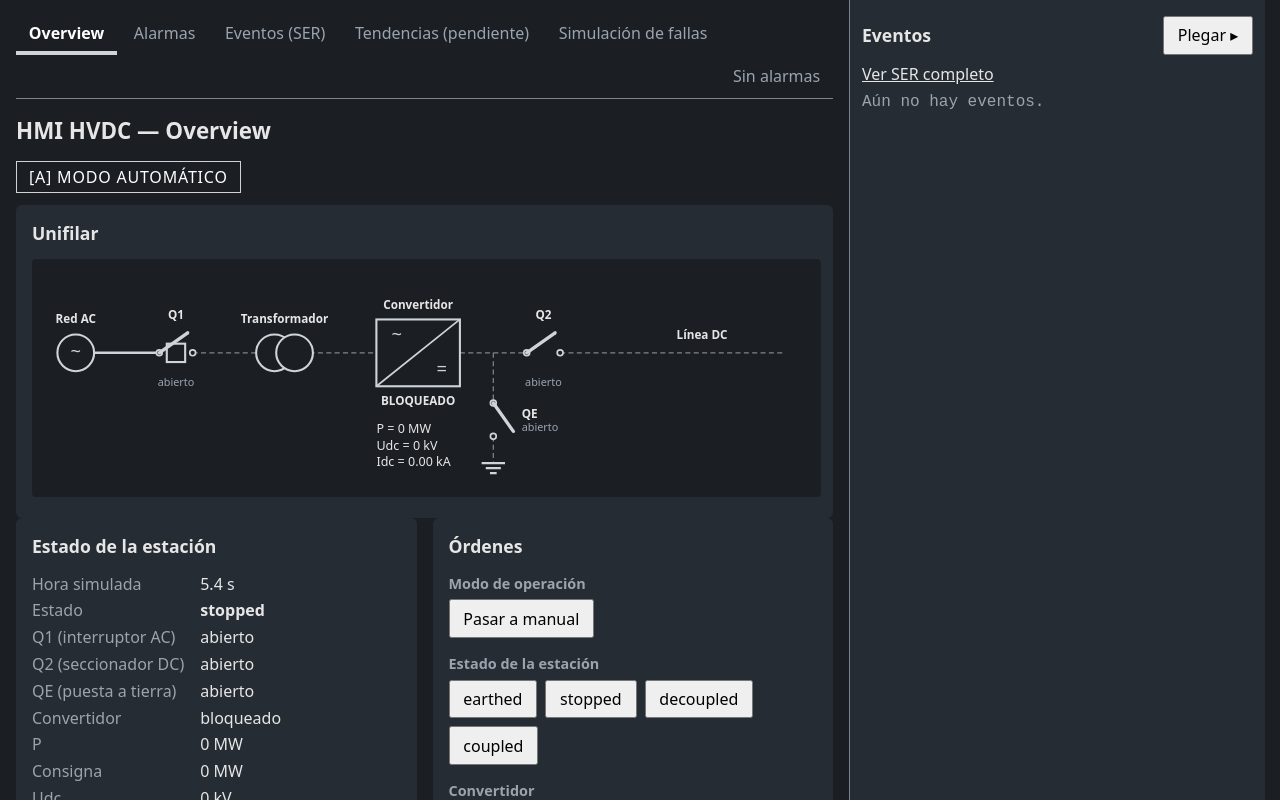
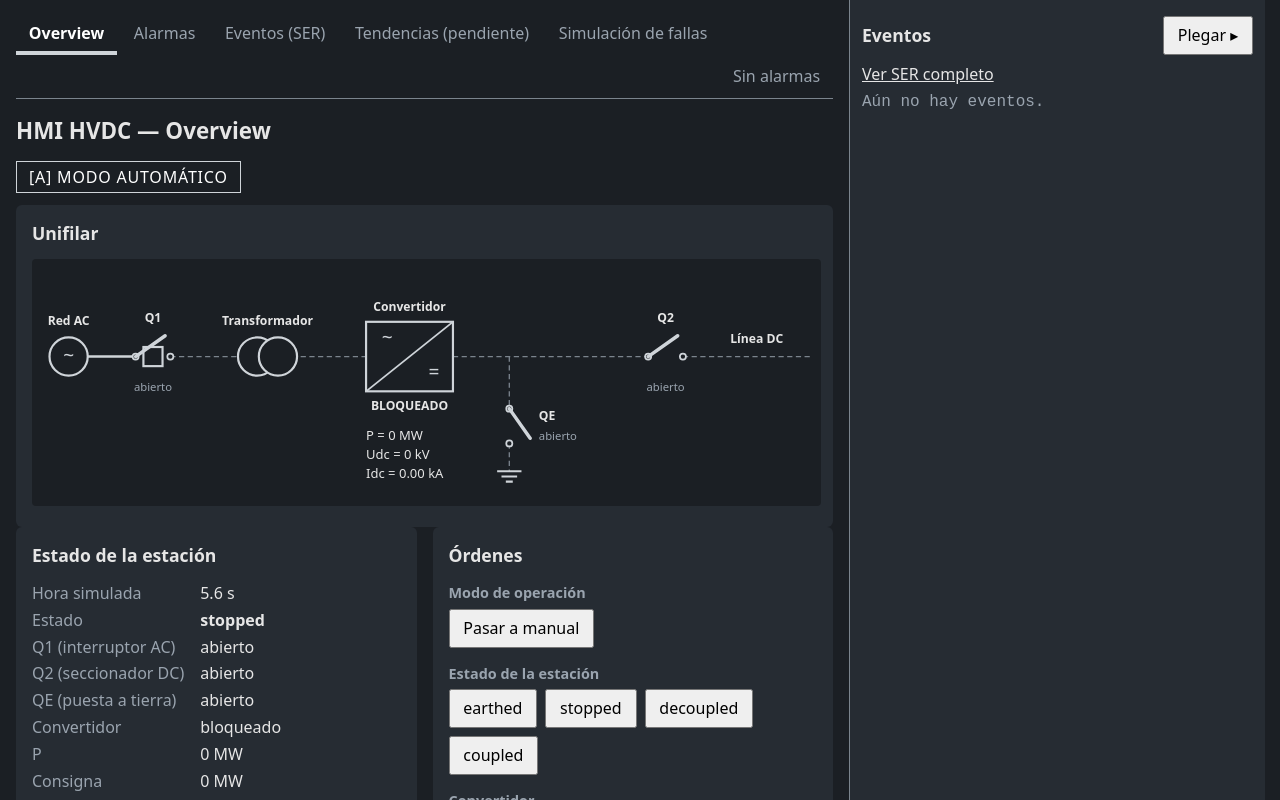
Before and after one commit to ajrcjf-web/hvdc-hmi, a React (Vite) app: page / in a window 1280 px wide. Shown: the top 800 px of the page. Built offline with nearby package versions, Linux system fonts and the light colour scheme.

Commit message:
feat: el unifilar se dibuja en píxeles reales con el layout y mide el ancho del panel y de los textos
Co-Authored-By: Claude Sonnet 5.5 <noreply@anthropic.com>

```diff
--- a/src/web/components/SingleLineDiagram.tsx
+++ b/src/web/components/SingleLineDiagram.tsx
@@ -1,19 +1,21 @@
 // Unifilar de la estación en SVG. Solo muestra: no recibe clics ni da órdenes.
-// Qué se dibuja lo decide describeDiagram; aquí solo se pone en el papel.
-import { converterLabels, formatValue } from "../../labels.ts";
+// Qué se dibuja lo decide describeDiagram; dónde va cada cosa, layoutDiagram.
+//
+// El dibujo es en píxeles reales (1 unidad = 1 píxel): al ensanchar la ventana solo crecen
+// las distancias entre los equipos y el largo de las líneas. Las letras, el grosor de las
+// líneas y los símbolos mantienen su tamaño. Si el lugar es más angosto que el mínimo que
+// necesitan las etiquetas para no tocarse, el dibujo completo se achica de forma pareja.
+import { useMemo, useRef } from "react";
+import { converterLabels } from "../../labels.ts";
 import type { Station } from "../../station.ts";
-import { describeDiagram, type Energization } from "../diagram.ts";
+import { describeDiagram, formatReadings, type Energization } from "../diagram.ts";
+import { layoutDiagram } from "../diagramLayout.ts";
+import { useElementWidth, useTextMetrics } from "../diagramMetrics.ts";
 import { SwitchSymbol } from "./SwitchSymbol.tsx";
 
 type Props = {
   station: Station;
 };
-
-const MAIN_Y = 110; // altura de la línea principal
-const Q1_X = 170;
-const Q2_X = 610;
-const QE_X = 550; // la derivación a tierra sale entre el convertidor y Q2
-const CONVERTER = { x: 410, y: 70, width: 100, height: 80 };
 
 function Wire({ x1, y1, x2, y2, energized }: {
   x1: number;
@@ -28,20 +30,42 @@ function Wire({ x1, y1, x2, y2, energized }: {
 
 export function SingleLineDiagram({ station }: Props) {
   const model = describeDiagram(station);
-  const { switches, segments, readings } = model;
+  const { switches, segments } = model;
   const blocked = model.converter === "blocked";
+  const readings = formatReadings(model.readings);
+
+  const frameRef = useRef<HTMLDivElement>(null);
+  const available = useElementWidth(frameRef);
+  const { fontPx, textWidth } = useTextMetrics();
+  const layout = useMemo(
+    () => layoutDiagram(available, fontPx, textWidth),
+    [available, fontPx, textWidth],
+  );
+  const { labels, converter, qe } = layout;
+  const mainY = layout.mainY;
 
   const description =
     `Estado ${model.state}. ` +
     `Q1 ${switches.Q1.position}, Q2 ${switches.Q2.position}, QE ${switches.QE.position}. ` +
     `Convertidor ${converterLabels[model.converter]}.`;
 
+  // Un texto del dibujo, en el lugar que le reservó el layout.
+  const at = (id: keyof typeof labels) => ({
+    x: labels[id].x,
+    y: labels[id].y,
+    textAnchor: labels[id].anchor,
+  });
+
   return (
     <section className="panel">
       <h2>Unifilar</h2>
+      <div
+        ref={frameRef}
+        className={model.abnormal ? "diagram-frame diagram-abnormal" : "diagram-frame"}
+      >
         <svg
-        className={model.abnormal ? "diagram diagram-abnormal" : "diagram"}
-        viewBox="0 0 940 280"
+          className="diagram"
+          viewBox={`0 0 ${layout.width} ${layout.height}`}
           role="img"
           aria-labelledby="diagram-title diagram-desc"
         >
@@ -49,75 +73,136 @@ export function SingleLineDiagram({ station }: Props) {
           <desc id="diagram-desc">{description}</desc>
 
           {model.abnormal && (
-          <text className="abnormal-text" x={470} y={24} textAnchor="middle">
+            <text className="abnormal-text" {...at("abnormal")}>
               ESTADO INCONSISTENTE
             </text>
           )}
 
           {/* Cables, debajo de los símbolos */}
-        <Wire x1={72} y1={MAIN_Y} x2={Q1_X - 20} y2={MAIN_Y} energized={segments.acGrid} />
-        <Wire x1={Q1_X + 20} y1={MAIN_Y} x2={CONVERTER.x} y2={MAIN_Y} energized={segments.acStation} />
           <Wire
-          x1={CONVERTER.x + CONVERTER.width}
-          y1={MAIN_Y}
-          x2={Q2_X - 20}
-          y2={MAIN_Y}
+            x1={layout.redAc.cx + 22}
+            y1={mainY}
+            x2={layout.q1.cx - 20}
+            y2={mainY}
+            energized={segments.acGrid}
+          />
+          <Wire
+            x1={layout.q1.cx + 20}
+            y1={mainY}
+            x2={converter.x}
+            y2={mainY}
+            energized={segments.acStation}
+          />
+          <Wire
+            x1={converter.x + converter.width}
+            y1={mainY}
+            x2={layout.q2.cx - 20}
+            y2={mainY}
             energized={segments.dcStation}
           />
-        <Wire x1={Q2_X + 20} y1={MAIN_Y} x2={900} y2={MAIN_Y} energized={segments.dcLine} />
-        <Wire x1={QE_X} y1={MAIN_Y} x2={QE_X} y2={170} energized={segments.dcStation} />
-        <Wire x1={QE_X} y1={210} x2={QE_X} y2={242} energized="dead" />
+          <Wire
+            x1={layout.q2.cx + 20}
+            y1={mainY}
+            x2={layout.line.endX}
+            y2={mainY}
+            energized={segments.dcLine}
+          />
+          <Wire x1={qe.cx} y1={mainY} x2={qe.cx} y2={qe.cy - 20} energized={segments.dcStation} />
+          <Wire x1={qe.cx} y1={qe.cy + 20} x2={qe.cx} y2={layout.groundY} energized="dead" />
 
           {/* Red AC */}
-        <circle className="symbol" cx={50} cy={MAIN_Y} r={22} />
-        <text className="symbol-text" x={50} y={MAIN_Y + 6} textAnchor="middle">~</text>
-        <text className="label-name" x={50} y={MAIN_Y - 36} textAnchor="middle">Red AC</text>
+          <circle className="symbol" cx={layout.redAc.cx} cy={mainY} r={22} />
+          <text className="symbol-text" x={layout.redAc.cx} y={mainY + 6} textAnchor="middle">
+            ~
+          </text>
+          <text className="label-name" {...at("redAc")}>
+            Red AC
+          </text>
 
           {/* Transformador: dos círculos que se solapan */}
-        <circle className="symbol filled" cx={288} cy={MAIN_Y} r={22} />
-        <circle className="symbol filled" cx={312} cy={MAIN_Y} r={22} />
-        <text className="label-name" x={300} y={MAIN_Y - 36} textAnchor="middle">Transformador</text>
+          <circle className="symbol filled" cx={layout.transformer.cx - 12} cy={mainY} r={22} />
+          <circle className="symbol filled" cx={layout.transformer.cx + 12} cy={mainY} r={22} />
+          <text className="label-name" {...at("transformer")}>
+            Transformador
+          </text>
 
           {/* Convertidor: bloqueado = solo contorno, desbloqueado = relleno */}
           <rect
             className={blocked ? "symbol converter-blocked" : "symbol converter-deblocked"}
-          {...CONVERTER}
+            x={converter.x}
+            y={converter.y}
+            width={converter.width}
+            height={converter.height}
           />
           <line
             className="converter-line"
-          x1={CONVERTER.x}
-          y1={CONVERTER.y + CONVERTER.height}
-          x2={CONVERTER.x + CONVERTER.width}
-          y2={CONVERTER.y}
+            x1={converter.x}
+            y1={converter.y + converter.height}
+            x2={converter.x + converter.width}
+            y2={converter.y}
           />
-        <text className="converter-text" x={CONVERTER.x + 18} y={CONVERTER.y + 26}>~</text>
-        <text className="converter-text" x={CONVERTER.x + CONVERTER.width - 28} y={CONVERTER.y + 66}>=</text>
+          <text className="converter-text" x={converter.x + 18} y={converter.y + 26}>~</text>
+          <text
+            className="converter-text"
+            x={converter.x + converter.width - 28}
+            y={converter.y + 66}
+          >
+            =
+          </text>
           {/* El nombre va encima de la caja y el estado debajo: ningún texto toca el dibujo. */}
-        <text className="label-name" x={460} y={CONVERTER.y - 12} textAnchor="middle">Convertidor</text>
-        <text className="label-name" x={460} y={CONVERTER.y + CONVERTER.height + 22} textAnchor="middle">
+          <text className="label-name" {...at("converterName")}>
+            Convertidor
+          </text>
+          <text className="label-name" {...at("converterState")}>
             {converterLabels[model.converter].toUpperCase()}
           </text>
 
           {/* Equipos de maniobra */}
-        <SwitchSymbol name="Q1" view={switches.Q1} cx={Q1_X} cy={MAIN_Y} breaker />
-        <SwitchSymbol name="Q2" view={switches.Q2} cx={Q2_X} cy={MAIN_Y} />
-        <SwitchSymbol name="QE" view={switches.QE} cx={QE_X} cy={190} vertical />
+          <SwitchSymbol
+            name="Q1"
+            view={switches.Q1}
+            cx={layout.q1.cx}
+            cy={mainY}
+            nameLabel={labels.q1Name}
+            positionLabel={labels.q1Position}
+            breaker
+          />
+          <SwitchSymbol
+            name="Q2"
+            view={switches.Q2}
+            cx={layout.q2.cx}
+            cy={mainY}
+            nameLabel={labels.q2Name}
+            positionLabel={labels.q2Position}
+          />
+          <SwitchSymbol
+            name="QE"
+            view={switches.QE}
+            cx={qe.cx}
+            cy={qe.cy}
+            nameLabel={labels.qeName}
+            positionLabel={labels.qePosition}
+            vertical
+          />
 
           {/* Símbolo de tierra: siempre dibujado; la posición se ve en la cuchilla de QE */}
-        <line className="ground" x1={QE_X - 14} y1={242} x2={QE_X + 14} y2={242} />
-        <line className="ground" x1={QE_X - 9} y1={248} x2={QE_X + 9} y2={248} />
-        <line className="ground" x1={QE_X - 4} y1={254} x2={QE_X + 4} y2={254} />
+          <line className="ground" x1={qe.cx - 14} y1={layout.groundY} x2={qe.cx + 14} y2={layout.groundY} />
+          <line className="ground" x1={qe.cx - 9} y1={layout.groundY + 6} x2={qe.cx + 9} y2={layout.groundY + 6} />
+          <line className="ground" x1={qe.cx - 4} y1={layout.groundY + 12} x2={qe.cx + 4} y2={layout.groundY + 12} />
 
           {/* Línea DC */}
-        <text className="label-name" x={800} y={MAIN_Y - 16} textAnchor="middle">Línea DC</text>
+          <text className="label-name" {...at("lineDc")}>
+            Línea DC
+          </text>
 
           {/* Valores junto al convertidor */}
           <g className="readings">
-          <text x={CONVERTER.x} y={206}>P = {formatValue(readings.powerMW, 0)} MW</text>
-          <text x={CONVERTER.x} y={226}>Udc = {formatValue(readings.udcKV, 0)} kV</text>
-          <text x={CONVERTER.x} y={246}>Idc = {formatValue(readings.idcKA, 2)} kA</text>
+            <text {...at("readingPower")}>{readings.power}</text>
+            <text {...at("readingUdc")}>{readings.udc}</text>
+            <text {...at("readingIdc")}>{readings.idc}</text>
           </g>
         </svg>
+      </div>
     </section>
   );
 }
--- a/src/web/components/SwitchSymbol.tsx
+++ b/src/web/components/SwitchSymbol.tsx
@@ -3,15 +3,19 @@
 //   cerrado    → cuchilla recta, de terminal a terminal
 //   abierto    → cuchilla levantada, en ángulo
 //   en maniobra → cuchilla discontinua, a medio camino
-// Además lleva siempre un texto con la posición.
+// Además lleva siempre un texto con la posición. Dónde va cada texto lo decide
+// layoutDiagram (así ninguna etiqueta toca el dibujo): aquí solo se pone en el papel.
 import { positionLabels } from "../../labels.ts";
 import type { SwitchView } from "../diagram.ts";
+import type { Label } from "../diagramLayout.ts";
 
 type Props = {
   name: string; // "Q1", "Q2", "QE"
   view: SwitchView;
   cx: number;
   cy: number;
+  nameLabel: Label; // dónde va el nombre
+  positionLabel: Label; // dónde va la posición escrita
   vertical?: boolean; // el equipo está en una derivación vertical
   breaker?: boolean; // interruptor (con cuadro) en vez de seccionador
 };
@@ -29,14 +33,18 @@ function bladeEnd(position: SwitchView["position"]): { x: number; y: number } {
   }
 }
 
-export function SwitchSymbol({ name, view, cx, cy, vertical = false, breaker = false }: Props) {
+export function SwitchSymbol({
+  name,
+  view,
+  cx,
+  cy,
+  nameLabel,
+  positionLabel,
+  vertical = false,
+  breaker = false,
+}: Props) {
   const end = bladeEnd(view.position);
   const rotation = vertical ? 90 : 0;
-  // Texto junto al equipo: encima si es horizontal, a la derecha si es vertical.
-  const textX = vertical ? cx + 34 : cx;
-  const nameY = vertical ? cy - 2 : cy - 40;
-  const positionY = vertical ? cy + 14 : cy + 40;
-  const anchor = vertical ? "start" : "middle";
 
   return (
     <g className={`switch switch-${view.position}`}>
@@ -52,10 +60,15 @@ export function SwitchSymbol({ name, view, cx, cy, vertical = false, breaker = f
           y2={end.y}
         />
       </g>
-      <text className="label-name" x={textX} y={nameY} textAnchor={anchor}>
+      <text className="label-name" x={nameLabel.x} y={nameLabel.y} textAnchor={nameLabel.anchor}>
         {name}
       </text>
-      <text className="label-detail" x={textX} y={positionY} textAnchor={anchor}>
+      <text
+        className="label-detail"
+        x={positionLabel.x}
+        y={positionLabel.y}
+        textAnchor={positionLabel.anchor}
+      >
         {positionLabels[view.position]}
       </text>
     </g>
--- a/src/web/diagramLayout.ts
+++ b/src/web/diagramLayout.ts
@@ -281,3 +281,8 @@ export function layoutDiagram(width: number, fontPx: number, textWidth: TextWidt
     symbols,
   };
 }
+
+// Una estimación del ancho de un texto, para cuando el navegador no puede medirlo.
+export function estimateTextWidth(fontPx: number): TextWidth {
+  return (text, bold) => text.length * fontPx * (bold ? 0.66 : 0.6);
+}
--- /dev/null
+++ b/src/web/diagramMetrics.ts
@@ -0,0 +1,85 @@
+// Lo que el unifilar necesita saber del navegador: el ancho de su lugar y el ancho de los
+// textos con la fuente real. Son efectos del navegador, así que viven aquí y no en
+// diagramLayout.ts (que es una función pura).
+
+import { useLayoutEffect, useMemo, useState, type RefObject } from "react";
+import { estimateTextWidth, type TextWidth } from "./diagramLayout.ts";
+
+// El ancho del elemento, que se vuelve a leer cuando cambia (ventana, panel de eventos).
+// Antes de la primera medición vale 0: el layout usa entonces su ancho mínimo.
+export function useElementWidth(ref: RefObject<HTMLElement | null>): number {
+  const [width, setWidth] = useState(0);
+
+  useLayoutEffect(() => {
+    const element = ref.current;
+    if (element === null) return;
+    setWidth(element.clientWidth);
+    if (typeof ResizeObserver === "undefined") return;
+    const observer = new ResizeObserver((entries) => {
+      const entry = entries[0];
+      if (entry !== undefined) setWidth(entry.contentRect.width);
+    });
+    observer.observe(element);
+    return () => observer.disconnect();
+  }, [ref]);
+
+  return width;
+}
+
+export type TextMetrics = {
+  fontPx: number; // el tamaño de las letras del dibujo: 1rem
+  textWidth: TextWidth; // el ancho de un texto con la fuente real
+};
+
+function rootFontPx(): number {
+  try {
+    const size = parseFloat(getComputedStyle(document.documentElement).fontSize);
+    return Number.isFinite(size) && size > 0 ? size : 16;
+  } catch {
+    return 16;
+  }
+}
+
+// Mide los textos con la fuente de la página. Si se mide antes de que la fuente termine de
+// cargar, la medición es la de la fuente de reemplazo: por eso, cuando `document.fonts`
+// avisa que terminó de cargar, se devuelve una función de medición nueva y el layout se
+// recalcula.
+export function useTextMetrics(): TextMetrics {
+  const [fontsVersion, setFontsVersion] = useState(0);
+
+  useLayoutEffect(() => {
+    const fonts = typeof document !== "undefined" ? document.fonts : undefined;
+    if (fonts === undefined) return;
+    let active = true;
+    const bump = () => {
+      if (active) setFontsVersion((version) => version + 1);
+    };
+    fonts.ready.then(bump, () => undefined);
+    fonts.addEventListener?.("loadingdone", bump);
+    return () => {
+      active = false;
+      fonts.removeEventListener?.("loadingdone", bump);
+    };
+  }, []);
+
+  // La función cambia cuando cambia la versión de las fuentes (fontsVersion).
+  return useMemo(() => {
+    void fontsVersion;
+    const fontPx = rootFontPx();
+    let context: CanvasRenderingContext2D | null = null;
+    try {
+      context = document.createElement("canvas").getContext("2d");
+    } catch {
+      context = null;
+    }
+    if (context === null) return { fontPx, textWidth: estimateTextWidth(fontPx) };
+
+    const family = getComputedStyle(document.body).fontFamily;
+    const ctx = context;
+    const textWidth: TextWidth = (text, bold) => {
+      ctx.font = `${bold ? "bold " : ""}${fontPx}px ${family}`;
+      return ctx.measureText(text).width;
+    };
+    return { fontPx, textWidth };
+  }, [fontsVersion]);
+}
```
Also changed, not shown: 1 other file (tests, documents, lock files or other folders). Lines whose indentation alone changed are shown as unchanged.
